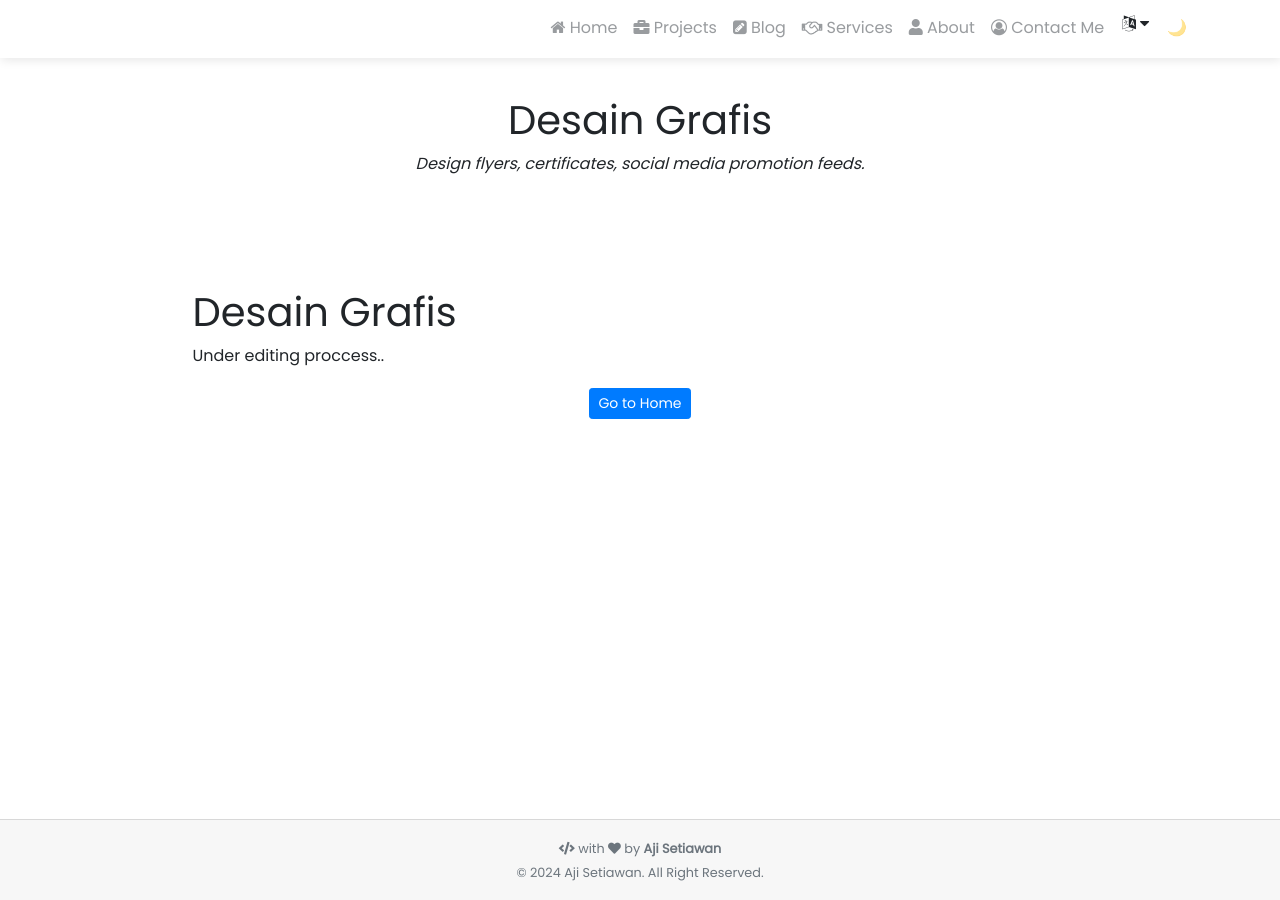
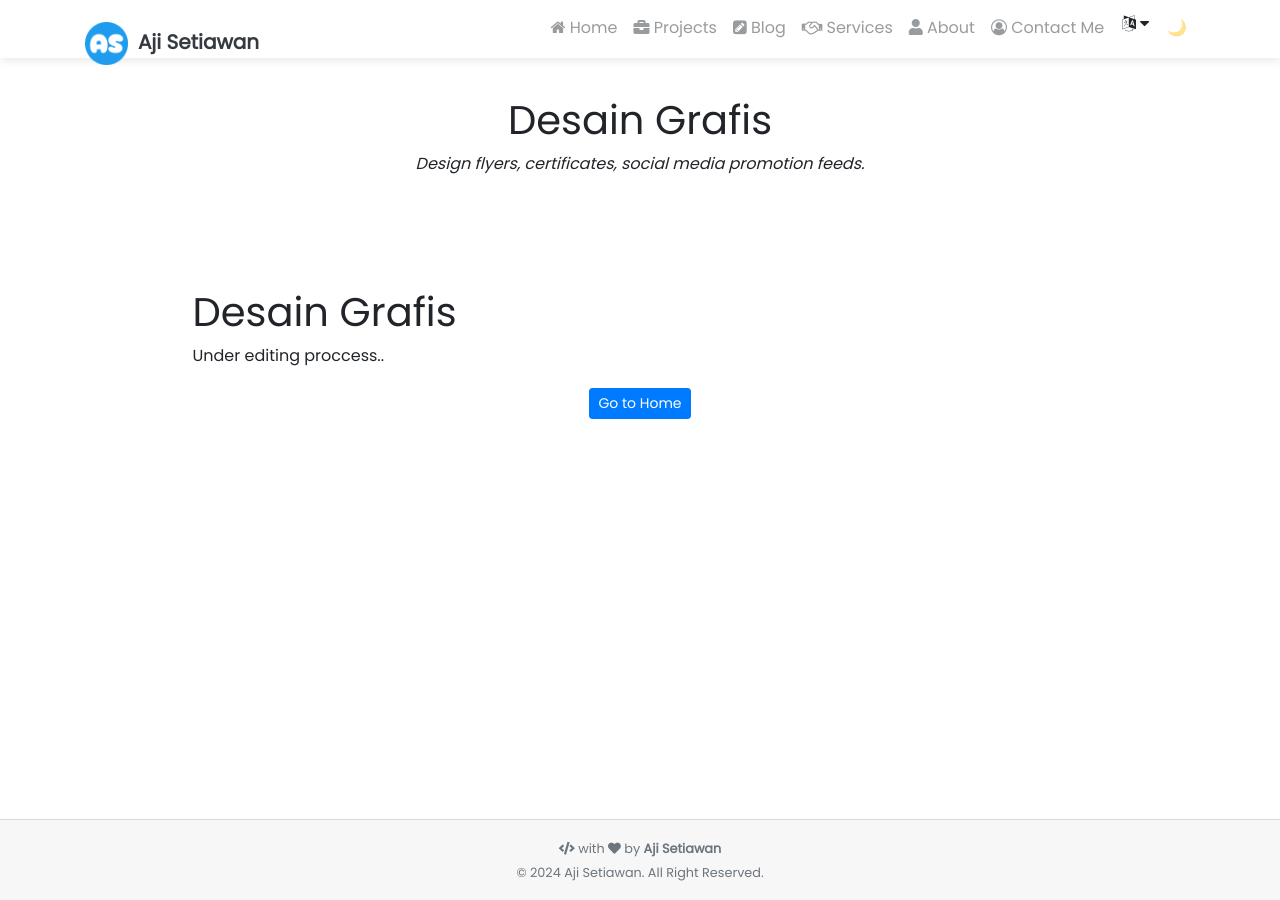
Before and after one commit to ajisetiawan716/ajisetiawan716.github.io, a Jekyll site: the page built from _service/Desain Grafis.md, in a window 1280 px wide. Built offline with Jekyll 4.4.1, drawn with Linux system fonts in a browser that asks for light colours; nearby versions of some CDN libraries; comment, search, counter and statistics services are not loaded.

Commit message:
Update navbar.html

```diff
--- a/_includes/navbar.html
+++ b/_includes/navbar.html
@@ -47,8 +47,8 @@
 
 <nav class="navbar navbar-expand-lg navbar-themed fixed-top">
 <div class="container">
-  <span class="navbar-brand" style="text-decoration: none; display: none;">
-  <a class="navbar-brand" style="text-decoration: none; display: none;" rel="author" href="{{ site.baseurl }}/">
+  <span class="navbar-brand" style="text-decoration: none; display: inline-block;">
+  <a class="navbar-brand" style="text-decoration: none; display: inline-block;" rel="author" href="{{ site.baseurl }}/">
     <img class="site-favicon" title="{{ site.title | escape }}" src="{{ '/assets/favicon/apple-touch-icon.png' | relative_url }}" onerror="this.style.display='none'">
     <b>{{ site.title | escape }}</b>
   </a>
```
